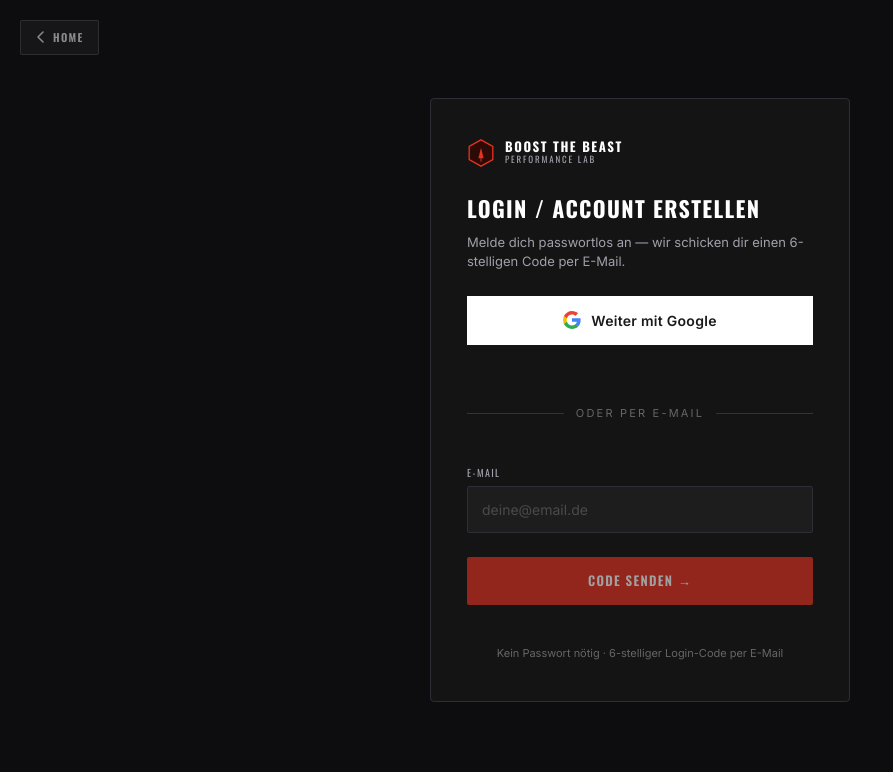
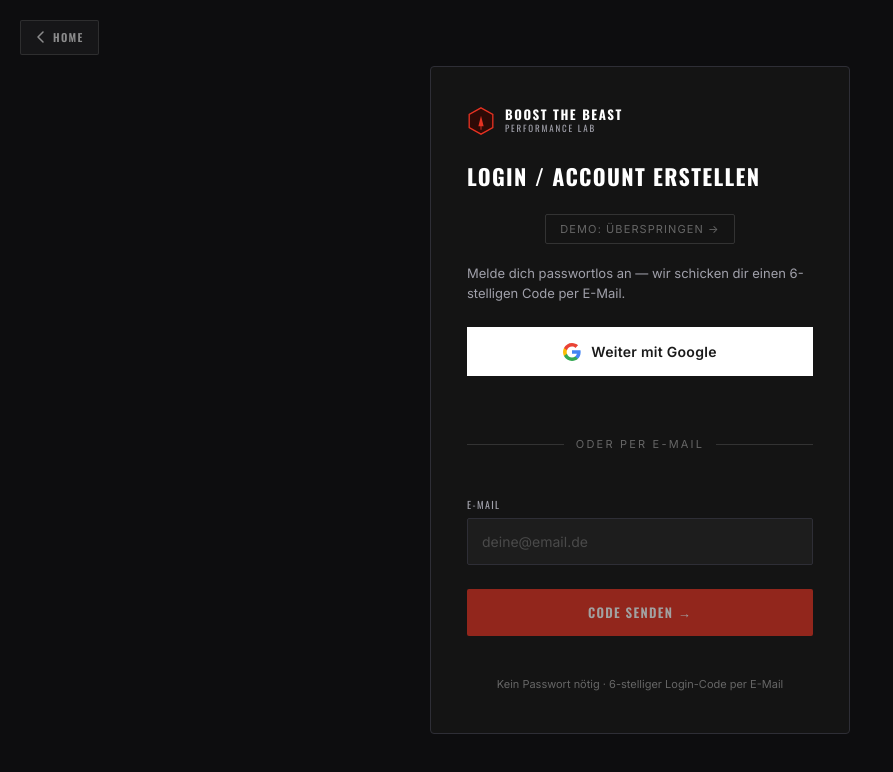
Before and after one commit to rdbelean/boost-the-beast-lab, a Next.js app: page /login in a window 1280 px wide. Shown: the top 772 px of the page, without its empty margins (0-893 px from the left). Built offline with nearby package versions, Linux system fonts and the light colour scheme.

Commit message:
feat: add demo skip button to login page
Co-Authored-By: Claude Sonnet 4.6 <noreply@anthropic.com>

```diff
--- a/app/login/page.tsx
+++ b/app/login/page.tsx
@@ -101,6 +101,27 @@ function LoginContent() {
         </Link>
 
         <h1 className={styles.title}>LOGIN / ACCOUNT ERSTELLEN</h1>
+
+        {/* Demo skip */}
+        <div style={{ textAlign: "center", marginBottom: 8 }}>
+          <button
+            type="button"
+            onClick={() => router.push(next)}
+            style={{
+              background: "none",
+              border: "1px solid #333",
+              color: "#666",
+              fontSize: 11,
+              letterSpacing: "0.1em",
+              textTransform: "uppercase",
+              cursor: "pointer",
+              padding: "6px 14px",
+              borderRadius: 2,
+            }}
+          >
+            Demo: Überspringen →
+          </button>
+        </div>
         <p className={styles.subtitle}>
           {step === "email"
             ? "Melde dich passwortlos an — wir schicken dir einen 6-stelligen Code per E-Mail."
```
